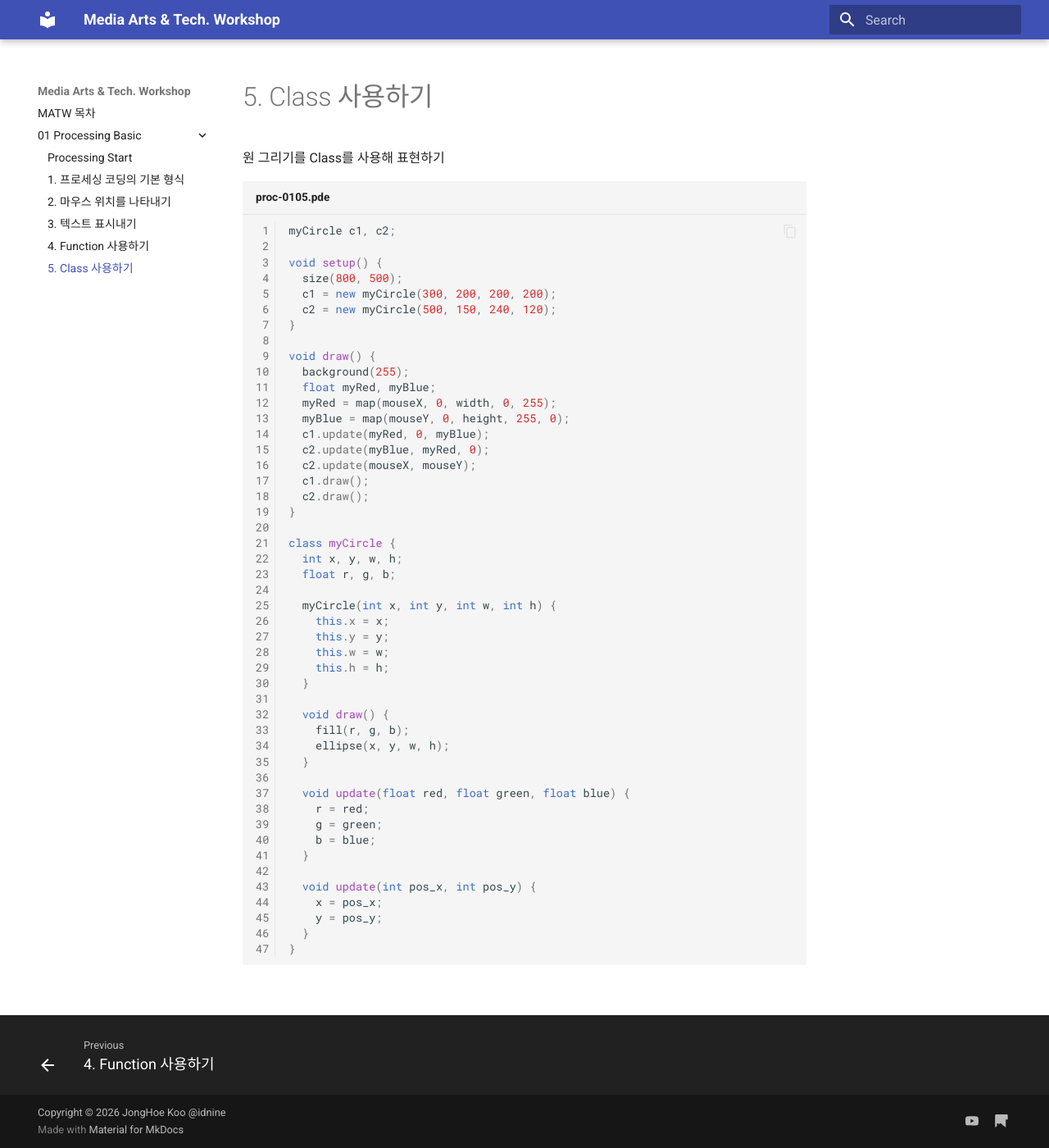
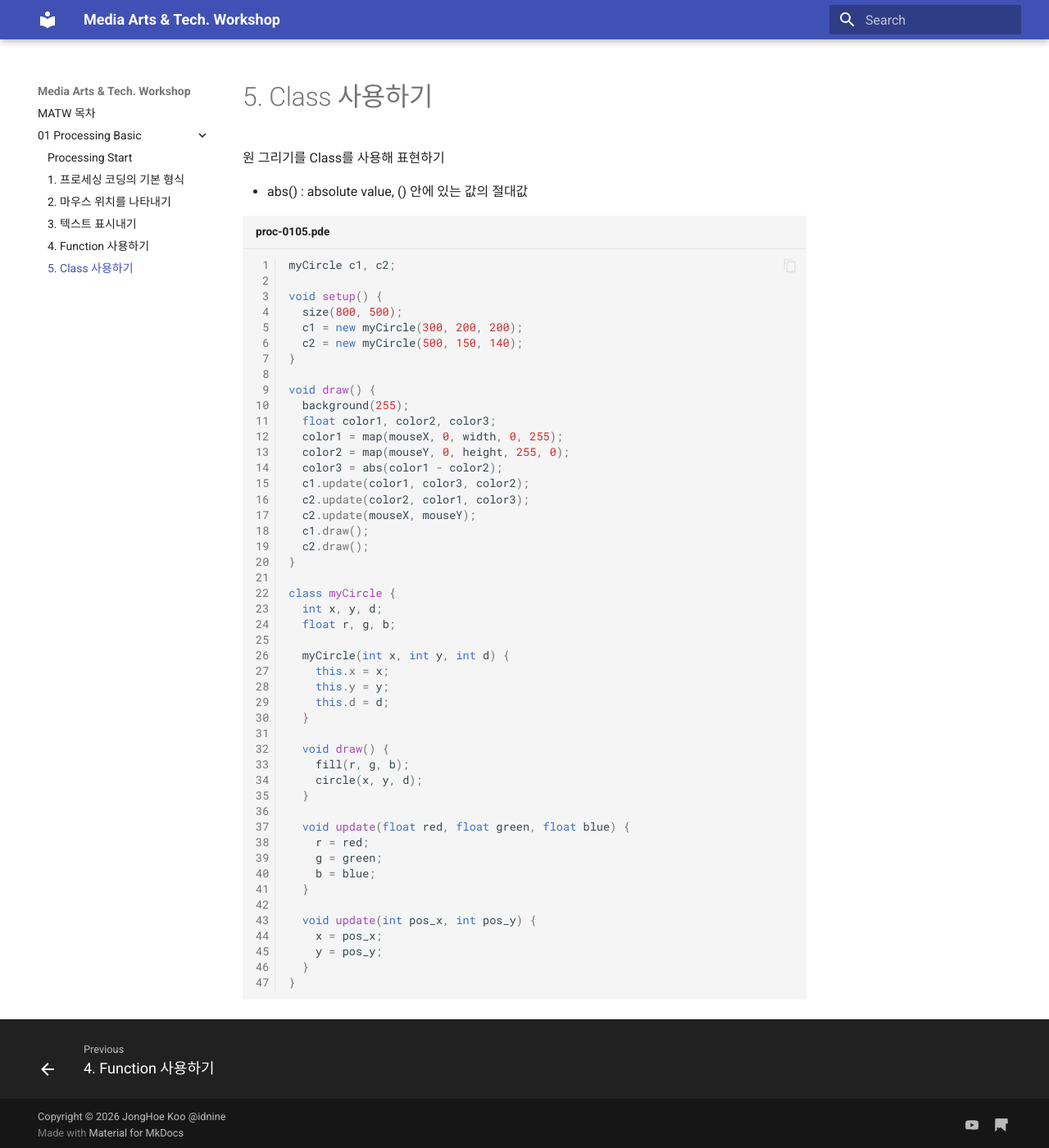
Before and after one commit to jonghoe9/ew-studio, an MkDocs documentation site: the page built from docs/01_Processing_Basic/05_Class.md, in a window 1280 px wide and 1400 px high. Shown: the whole window at 82% size. Built offline with MkDocs 1.6.1 and Material for MkDocs 9.7.7, drawn with Linux system fonts in a browser that asks for light colours.

Commit message:
class update

````diff
--- a/docs/01_Processing_Basic/05_Class.md
+++ b/docs/01_Processing_Basic/05_Class.md
@@ -1,42 +1,44 @@
 # 5. Class 사용하기
 
 원 그리기를 Class를 사용해 표현하기
+
+- abs() : absolute value, () 안에 있는 값의 절대값
 
 ```java title="proc-0105.pde" linenums="1"
 myCircle c1, c2;
 
 void setup() {
   size(800, 500);
-  c1 = new myCircle(300, 200, 200, 200);
-  c2 = new myCircle(500, 150, 240, 120);
+  c1 = new myCircle(300, 200, 200);
+  c2 = new myCircle(500, 150, 140);
 }
 
 void draw() {
   background(255);
-  float myRed, myBlue;
-  myRed = map(mouseX, 0, width, 0, 255);
-  myBlue = map(mouseY, 0, height, 255, 0);
-  c1.update(myRed, 0, myBlue);
-  c2.update(myBlue, myRed, 0);
+  float color1, color2, color3;
+  color1 = map(mouseX, 0, width, 0, 255);
+  color2 = map(mouseY, 0, height, 255, 0);
+  color3 = abs(color1 - color2);
+  c1.update(color1, color3, color2);
+  c2.update(color2, color1, color3);
   c2.update(mouseX, mouseY);
   c1.draw();
   c2.draw();
 }
 
 class myCircle {
-  int x, y, w, h;
+  int x, y, d;
   float r, g, b;
 
-  myCircle(int x, int y, int w, int h) {
+  myCircle(int x, int y, int d) {
     this.x = x;
     this.y = y;
-    this.w = w;
-    this.h = h;
+    this.d = d;
   }
 
   void draw() {
     fill(r, g, b);
-    ellipse(x, y, w, h);
+    circle(x, y, d);
   }
 
   void update(float red, float green, float blue) {
````
